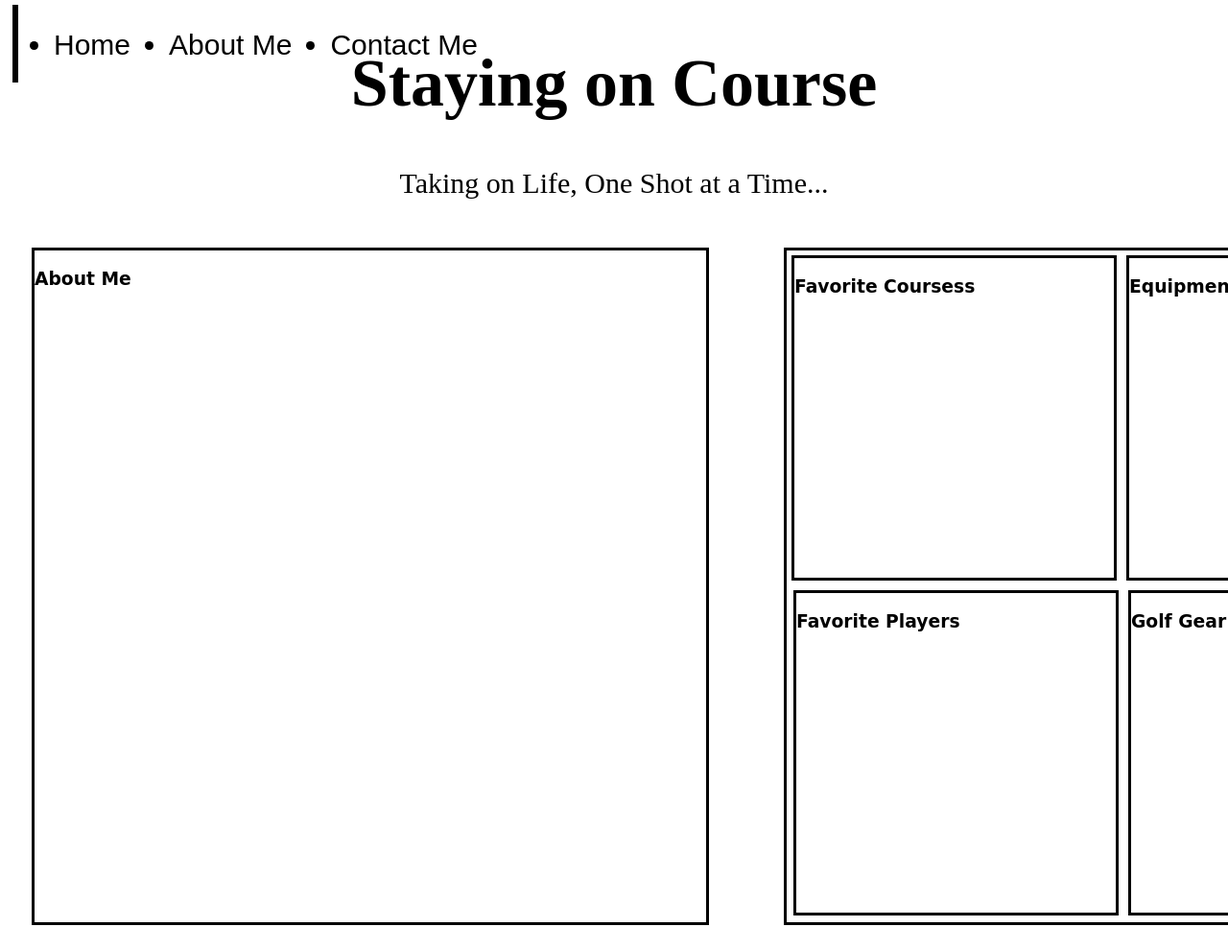
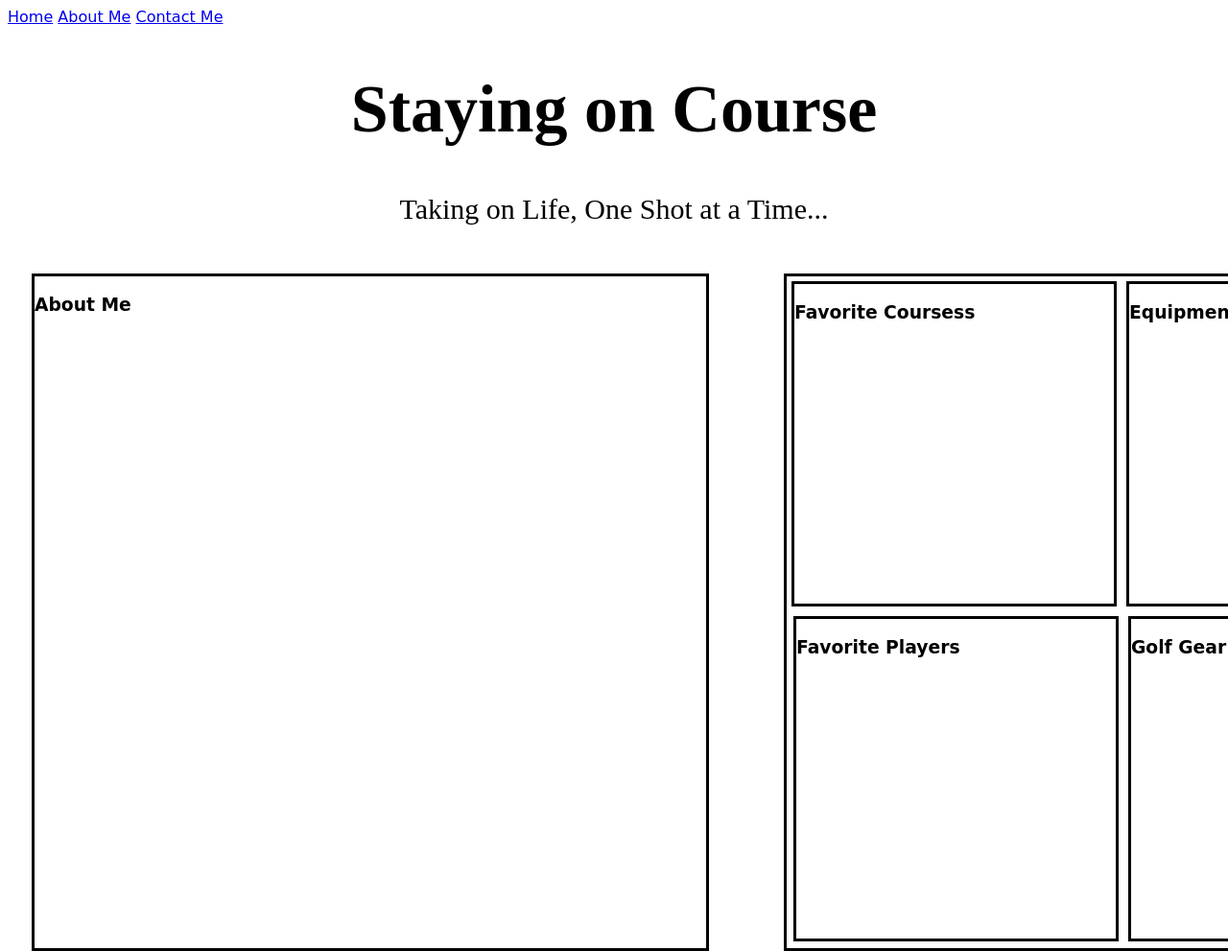
Before and after one commit to austinc203/austinc203.github.io, a plain HTML site: page unit_4/index.html in a window 1280 px wide. Shown: the top 991 px of the page at 96% size. Drawn offline with Linux system fonts and the light colour scheme.

Commit message:
Update index.html

```diff
--- a/unit_4/index.html
+++ b/unit_4/index.html
@@ -5,13 +5,11 @@
         <title>Staying on Course</title>
 </head>
 <body>
-        <div id="navbar">
-            <ul>
-                  <li id="default">Home</li>
-                  <li id="me">About Me</li>
-                  <li id="contact">Contact Me</li>
-            </ul>
-        </div>
+        <nav>
+                <a href="#">Home</a>
+                <a href="#">About Me</a>
+                <a href="#">Contact Me</a>
+        </nav>
         <h1>Staying on Course</h1>
         <p id="slogan">Taking on Life, One Shot at a Time...</p>
         <div id="group">
```
